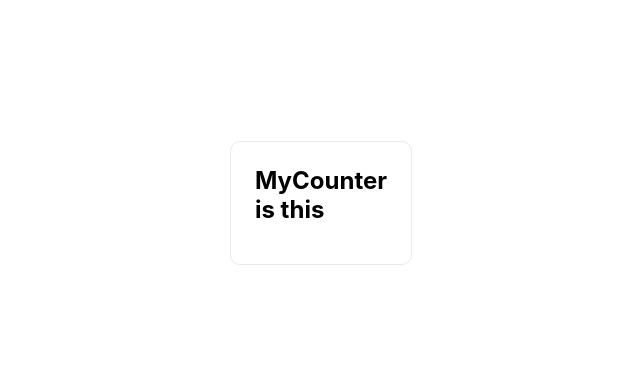
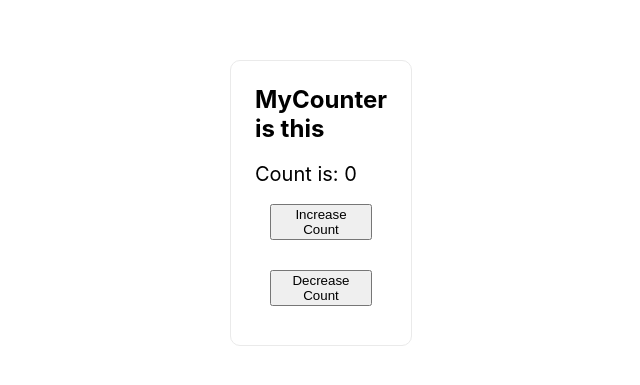
Before and after one commit to seanmodd/truly-mittal-context, a Next.js app: page / in a window 1280 px wide. Shown: the part 221-606 px from the top of the page, without its empty margins (319-959 px from the left). Built offline with nearby package versions, Linux system fonts and the light colour scheme.

Commit message:
1 file modified

```diff
--- a/components/MyCounter.js
+++ b/components/MyCounter.js
@@ -1,9 +1,32 @@
-import React from 'react';
+import { useState } from 'react';
 
 const MyCounter = () => {
+  const [count, setCount] = useState(0);
   return (
     <div>
       <h3>MyCounter is this</h3>
+      <p>Count is: {count}</p>
+      <div
+        style={{
+          display: 'flex',
+          flexDirection: 'column',
+        }}
+      >
+        <button
+          style={{
+            margin: '15px',
+          }}
+        >
+          Increase Count
+        </button>
+        <button
+          style={{
+            margin: '15px',
+          }}
+        >
+          Decrease Count
+        </button>
+      </div>
     </div>
   );
 };
```
